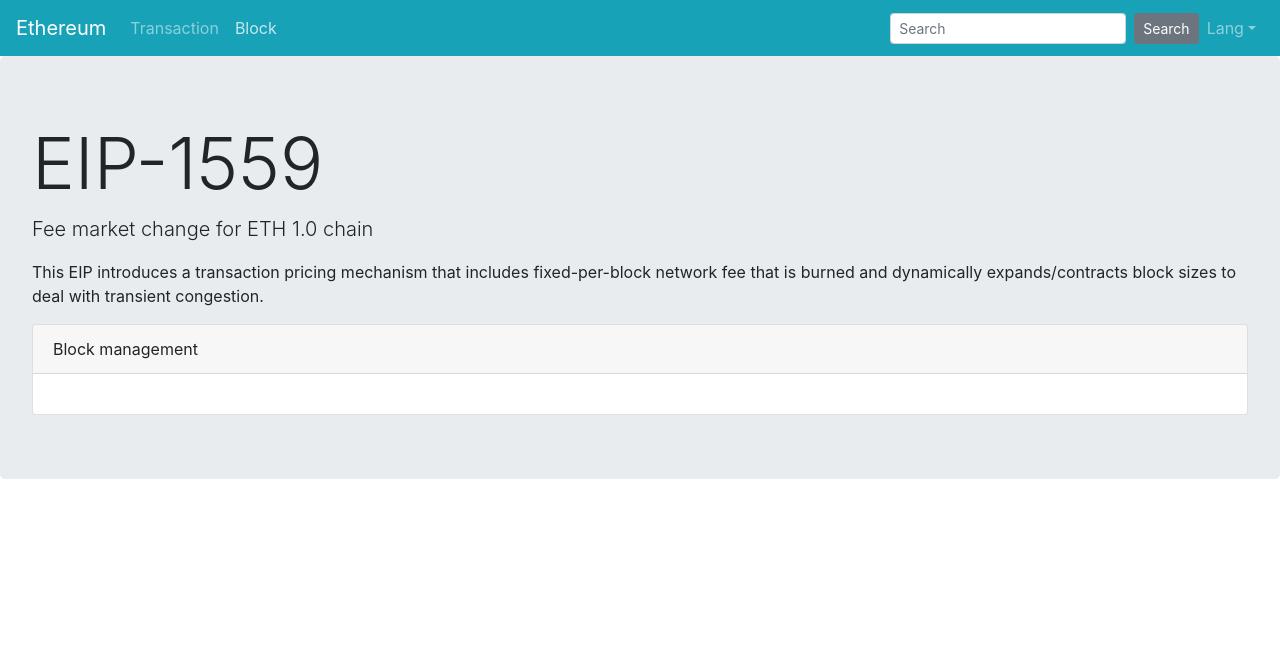
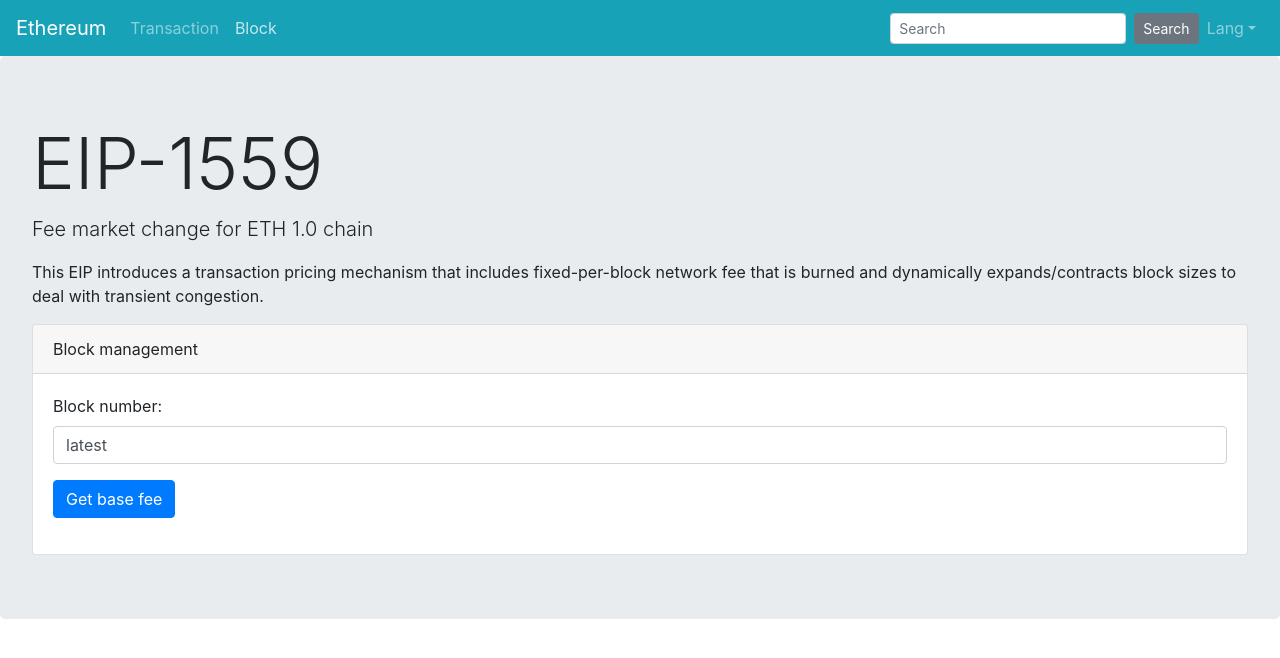
Before and after one commit to AbdelStark/eip1559-ui, a Vue app: page / in a window 1280 px wide. Both pictures are taken after a click on the link "Block". Shown: the top 658 px of the page. Built offline with nearby package versions, Linux system fonts and the light colour scheme.

Commit message:
get base fee

```diff
--- a/package.json
+++ b/package.json
@@ -9,6 +9,7 @@
     "test": "echo 'not implemented yet'"
   },
   "dependencies": {
+    "axios": "^0.21.0",
     "bootstrap-vue": "^2.17.3",
     "core-js": "^3.6.5",
     "vue": "^2.6.11"
--- a/src/App.vue
+++ b/src/App.vue
@@ -66,7 +66,26 @@
 
             <b-card class="mt-3" header="Block management" v-if="showBlockPanel">
                 <b-form>
-
+                    <b-form @submit="onSubmitGetBaseFee">
+                        <b-form-group
+                                id="input-group-block-number"
+                                label="Block number:"
+                                label-for="input-block-number"
+                        >
+                            <b-form-input
+                                    id="input-block-number"
+                                    placeholder="enter block number or one of earliest, latest"
+                                    required
+                                    v-model="formGetBaseFee.block.number"
+                            ></b-form-input>
+                        </b-form-group>
+                        <b-form-group>
+                            <b-button class="mr-2" type="submit" variant="primary">Get base fee</b-button>
+                            <h2 v-if="result.getBaseFee.displayBaseFee">
+                                <b-badge>{{result.getBaseFee.baseFee}}</b-badge>
+                            </h2>
+                        </b-form-group>
+                    </b-form>
                 </b-form>
             </b-card>
         </b-jumbotron>
@@ -74,12 +93,24 @@
 </template>
 
 <script>
-
+    const axios = require('axios').default;
     export default {
         data() {
             return {
+                config: {
+                    apiGwRoot: 'http://eip1559-tx.ops.pegasys.tech:8080/',
+                },
                 formSubmitTransaction: {
                     transaction: newTransaction(),
+                },
+                formGetBaseFee: {
+                    block: newBlock(),
+                },
+                result: {
+                    getBaseFee: {
+                        displayBaseFee: false,
+                        baseFee: 0,
+                    }
                 },
                 showSuccessAlert: false,
                 successAlertMessage: '',
@@ -102,6 +133,7 @@
                 evt.preventDefault();
                 // Reset our form values
                 this.formSubmitTransaction.transaction = newTransaction();
+                this.formGetBaseFee.block = newBlock();
                 this.showSuccessAlert = false;
                 this.successAlertMessage = '';
                 // Trick to reset/clear native browser form validation state
@@ -109,6 +141,22 @@
                 this.$nextTick(() => {
                     this.showTransactionPanel = true;
                 })
+            },
+            onSubmitGetBaseFee(evt) {
+                evt.preventDefault();
+                console.log(this.formGetBaseFee.block.number);
+                const currentVue = this;
+                axios.get(`${this.config.apiGwRoot}/basefee/${this.formGetBaseFee.block.number}`)
+                    .then(function (response) {
+                        // handle success
+                        console.log(response.data);
+                        currentVue.result.getBaseFee.baseFee = response.data.baseFee;
+                        currentVue.result.getBaseFee.displayBaseFee = true;
+                    })
+                    .catch(function (error) {
+                        // handle error
+                        console.log(error);
+                    });
             },
             onNavToTransaction() {
                 this.showTransactionPanel = true;
@@ -127,4 +175,11 @@
             to: '',
         };
     }
+
+    function newBlock() {
+        return {
+            number: 'latest',
+        };
+    }
+
 </script>
```
Also changed, not shown: 2 other files (tests, documents, lock files or other folders).
